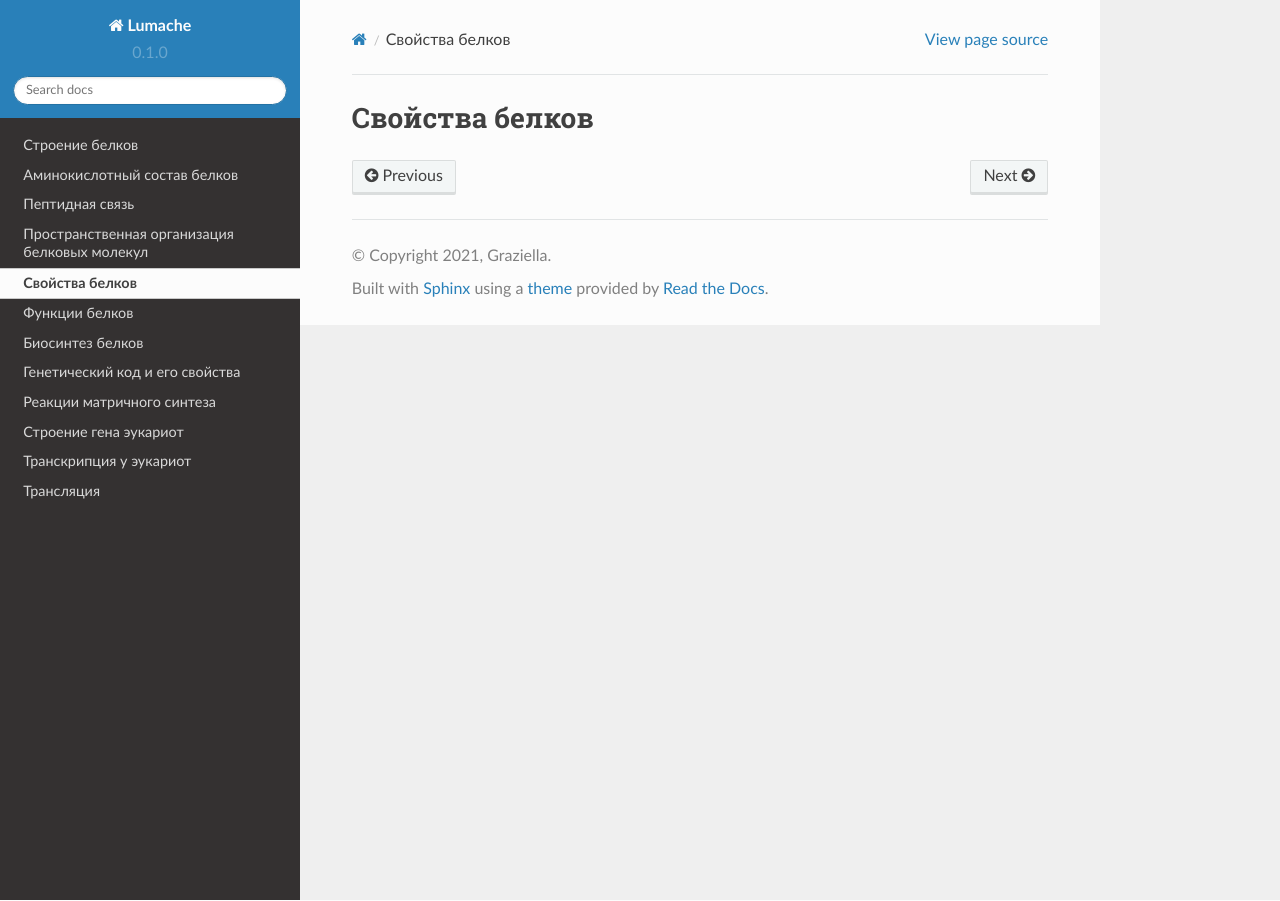
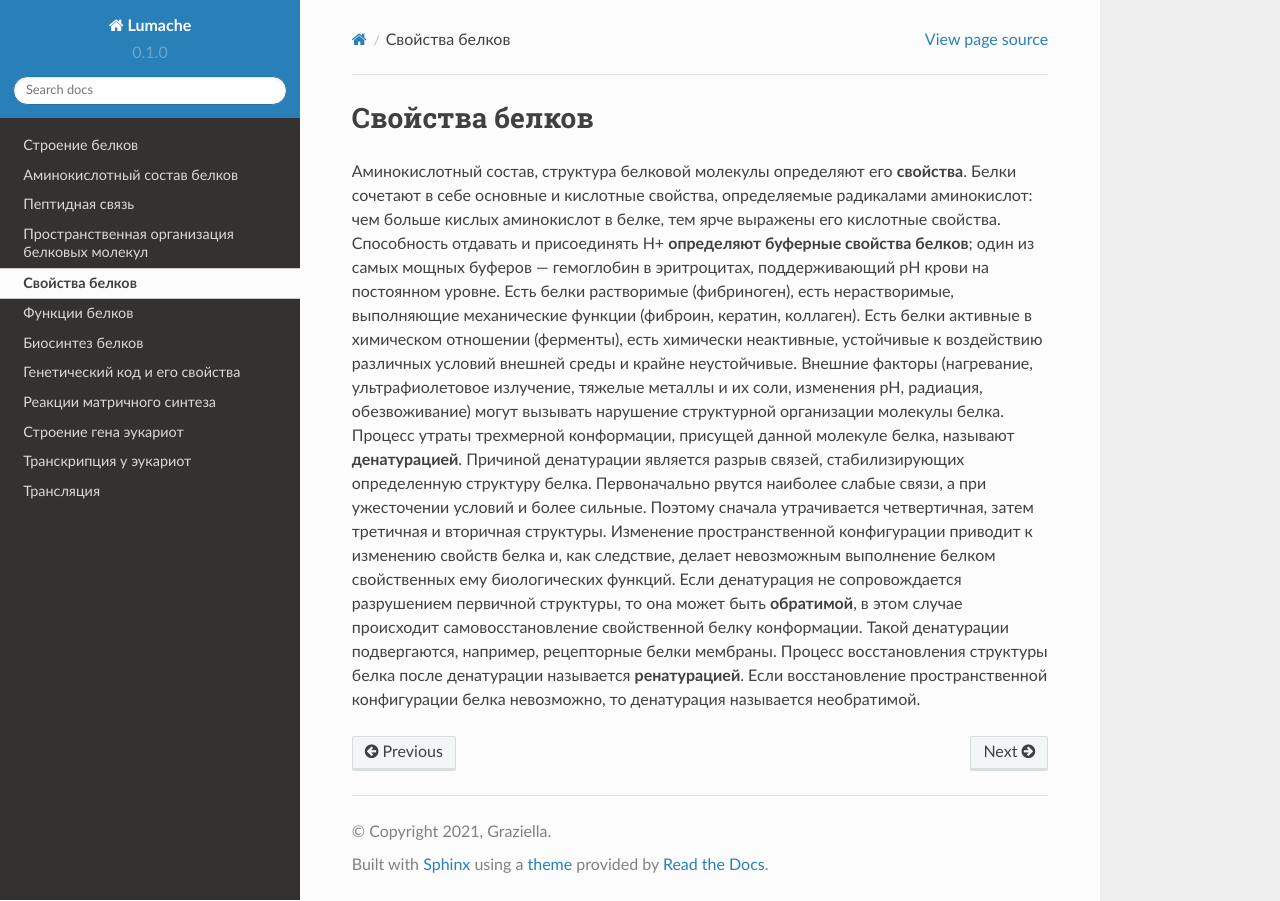
Before and after one commit to neptune2021/test_documentation, a Sphinx documentation site: the page built from docs/source/05.rst, in a window 1280 px wide. Built offline with Sphinx 7.4.7 and the Read the Docs theme 2.0.0, drawn with Linux system fonts in a browser that asks for light colours.

Commit message:
Update 05.rst

```diff
--- a/docs/source/05.rst
+++ b/docs/source/05.rst
@@ -1,2 +1,4 @@
 Свойства белков
 ======================
+Аминокислотный состав, структура белковой молекулы определяют его **свойства**. Белки сочетают в себе основные и кислотные свойства, определяемые радикалами аминокислот: чем больше кислых аминокислот в белке, тем ярче выражены его кислотные свойства. Способность отдавать и присоединять Н+ **определяют буферные свойства белков**; один из самых мощных буферов — гемоглобин в эритроцитах, поддерживающий рН крови на постоянном уровне. Есть белки растворимые (фибриноген), есть нерастворимые, выполняющие механические функции (фиброин, кератин, коллаген). Есть белки активные в химическом отношении (ферменты), есть химически неактивные, устойчивые к воздействию различных условий внешней среды и крайне неустойчивые.
+Внешние факторы (нагревание, ультрафиолетовое излучение, тяжелые металлы и их соли, изменения рН, радиация, обезвоживание) могут вызывать нарушение структурной организации молекулы белка. Процесс утраты трехмерной конформации, присущей данной молекуле белка, называют **денатурацией**. Причиной денатурации является разрыв связей, стабилизирующих определенную структуру белка. Первоначально рвутся наиболее слабые связи, а при ужесточении условий и более сильные. Поэтому сначала утрачивается четвертичная, затем третичная и вторичная структуры. Изменение пространственной конфигурации приводит к изменению свойств белка и, как следствие, делает невозможным выполнение белком свойственных ему биологических функций. Если денатурация не сопровождается разрушением первичной структуры, то она может быть **обратимой**, в этом случае происходит самовосстановление свойственной белку конформации. Такой денатурации подвергаются, например, рецепторные белки мембраны. Процесс восстановления структуры белка после денатурации называется **ренатурацией**. Если восстановление пространственной конфигурации белка невозможно, то денатурация называется необратимой.
```
